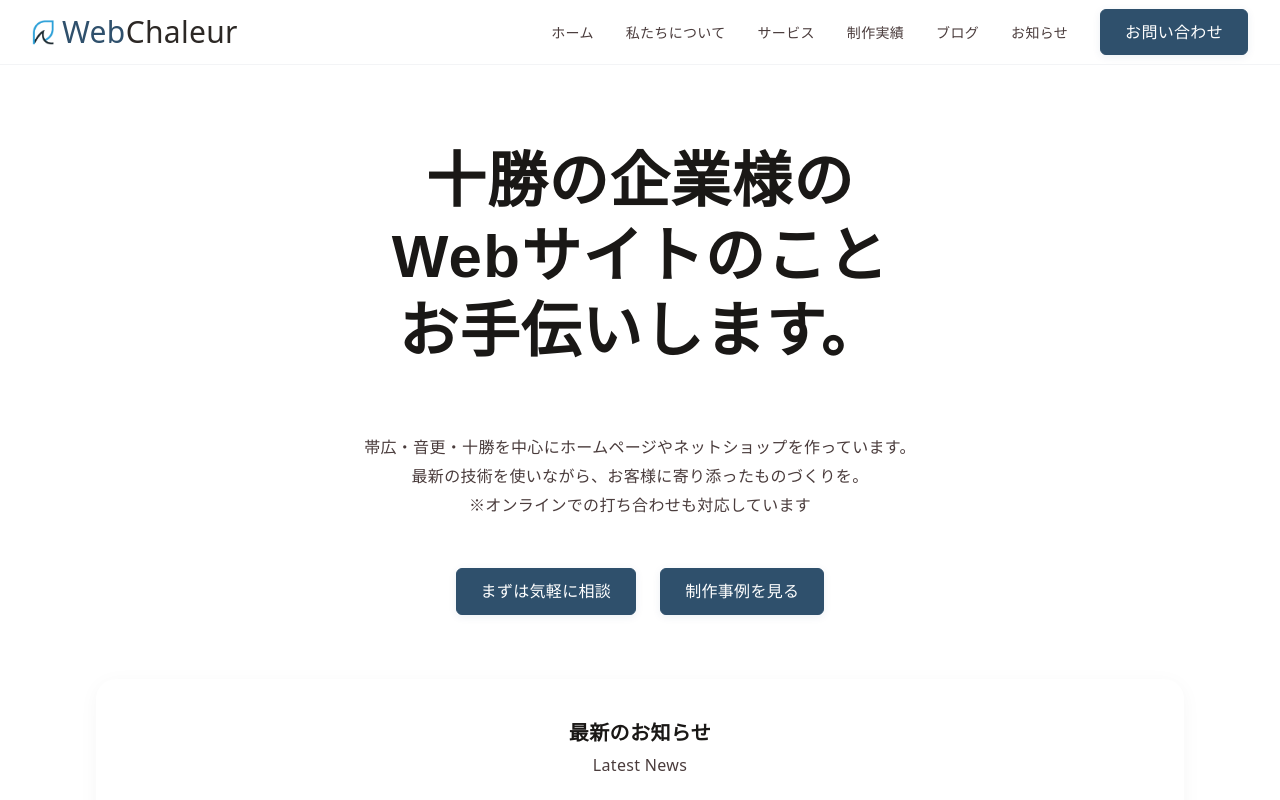
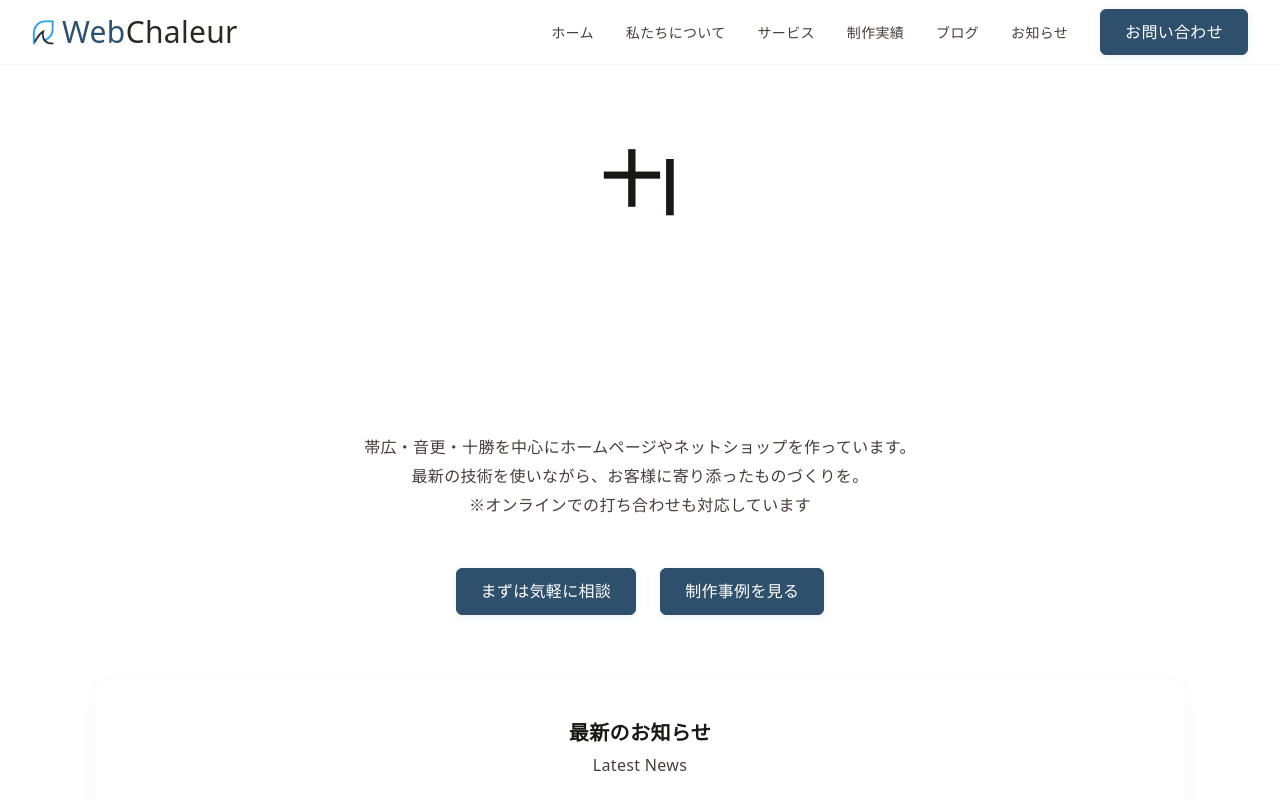
Before and after one commit to ryoma-abe/webchaleur.com, a Next.js app: page / in a window 1280 px wide. Shown: the top 800 px of the page. Built offline with nearby package versions, Linux system fonts and the light colour scheme; a web font is replaced by a local one.

Commit message:
react-typedライブラリを追加し、HeroSectionコンポーネントで動的なメッセージ表示を実装しました。これにより、ユーザー体験が向上しました。

```diff
--- a/package.json
+++ b/package.json
@@ -21,6 +21,7 @@
     "nodemailer": "^7.0.5",
     "react": "19.1.0",
     "react-dom": "19.1.0",
+    "react-typed": "^2.0.12",
     "remark": "^15.0.1",
     "remark-html": "^16.0.1"
   },
--- a/src/components/sections/hero/HeroSection.tsx
+++ b/src/components/sections/hero/HeroSection.tsx
@@ -1,5 +1,6 @@
+"use client";
 import Link from "next/link";
-
+import { ReactTyped } from "react-typed";
 export type NewsItemForHero = {
   slug: string;
   title: string;
@@ -14,15 +15,23 @@ interface HeroSectionProps {
 }
 
 export default function HeroSection({ latestNews }: HeroSectionProps) {
-  // 静的なメッセージ表示（ハイドレーションエラー回避）
-  const message = "十勝の企業様の\nWebサイトのこと\nお手伝いします。";
-
   return (
     <section className="relative flex flex-col justify-center items-center overflow-hidden bg-white py-20">
       <div className="relative z-10 w-full max-w-6xl mx-auto px-6 md:px-8">
         <div className="text-center">
           <h1 className="text-3xl sm:text-5xl lg:text-6xl leading-tight mb-8 lg:mb-10 min-h-[150px] md:min-h-[200px] lg:min-h-[250px] whitespace-pre-line">
-            {message}
+            <ReactTyped
+              strings={[
+                "十勝の企業様の\nWebサイトのこと\nお手伝いします。",
+                "100件以上の\n制作実績で培った\n技術力でサポートします。",
+                "Next.js・Astroなど\n最新技術も\nしっかり対応。",
+                "制作後の運用も\nずっと一緒に\nフォローします。",
+              ]}
+              typeSpeed={60}
+              backSpeed={50}
+              backDelay={3000}
+              loop
+            />
           </h1>
 
           <p className="max-w-3xl mx-auto mb-10 lg:mb-12">
```
Also changed, not shown: 1 other file (tests, documents, lock files or other folders).
